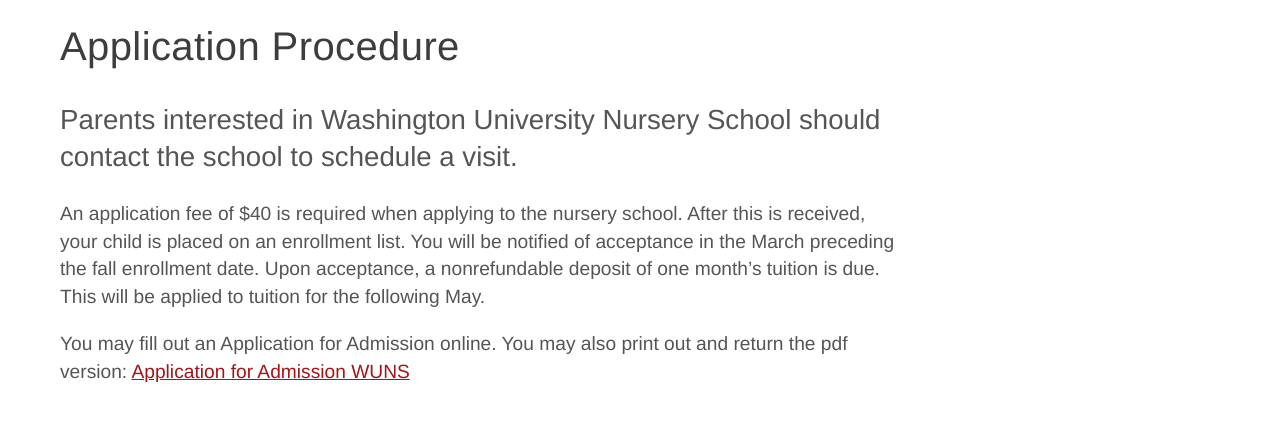
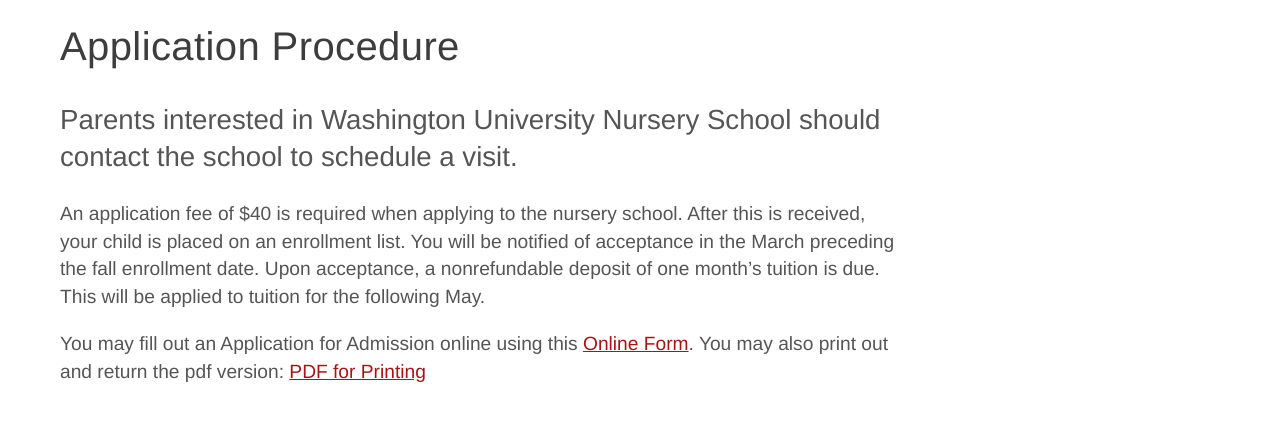
Before and after one commit to cse256-sp2021/information-foraging-wlhunter00, a website: page files/apply.html in a window 1280 px wide. Shown: the part 982-1403 px from the top of the page. Drawn offline with nearby package versions, Linux system fonts and the light colour scheme; files that its build step writes are made by us from their sources; files whose address does not match are found by name.

Commit message:
moved application form to apply

```diff
--- a/files/apply.html
+++ b/files/apply.html
@@ -30,9 +30,10 @@
         following May.
       </p>
       <p>
-        You may fill out an Application for Admission online. You may also
+        You may fill out an Application for Admission online using this <a href="files/application.html">Online
+          Form</a>. You may also
         print out and return the pdf version:
-        <a class="download" href="downloads/application.pdf" target="_blank">Application for Admission WUNS</a>
+        <a class="download" href="downloads/application.pdf" target="_blank">PDF for Printing</a>
       </p>
     </main>
   </div>
```
Also changed, not shown: files/forms.html (+2 -2 lines).
